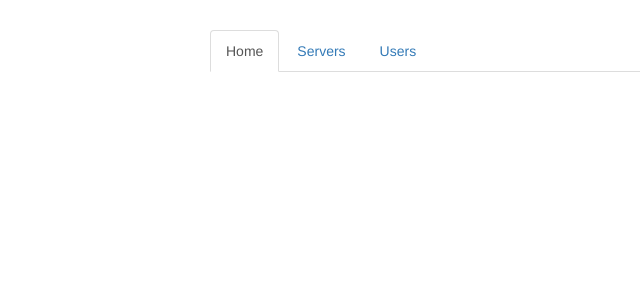
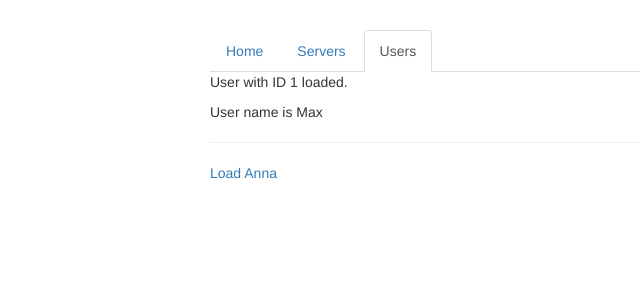
Before and after one commit to kklapczynski/Udemy_Angular8_The-Complete-Guide__routing, an Angular app: page /users/1/Max in a window 1280 px wide. Before the commit this address led to /. Shown: the top 300 px of the page, without its empty margins (55-695 px from the left). Built offline with nearby package versions, Linux system fonts and the light colour scheme.

Commit message:
135 Routing: navigation, route params.

```diff
--- a/src/app/app.component.html
+++ b/src/app/app.component.html
@@ -2,9 +2,9 @@
   <div class="row">
     <div class="col-xs-12 col-sm-10 col-md-8 col-sm-offset-1 col-md-offset-2">
       <ul class="nav nav-tabs">
-        <li role="presentation" class="active"><a routerLink="/">Home</a></li>
-        <li role="presentation"><a routerLink="/servers">Servers</a></li>
-        <li role="presentation"><a [routerLink]="['/users']">Users</a></li>
+        <li role="presentation" routerLinkActive="active" [routerLinkActiveOptions]="{ exact: true }"><a routerLink="/">Home</a></li>
+        <li role="presentation" routerLinkActive="active"><a routerLink="/servers">Servers</a></li>
+        <li role="presentation" routerLinkActive="active"><a [routerLink]="['/users']">Users</a></li>
       </ul>
     </div>
   </div>
--- a/src/app/app.module.ts
+++ b/src/app/app.module.ts
@@ -17,6 +17,7 @@ import { ServersService } from './servers/servers.service';
 const appRoutes = [
   { path: '', component: HomeComponent },
   { path: 'users', component: UsersComponent },
+  { path: 'users/:id/:name', component: UserComponent }, // 'id' custom specified name, that can be retrieved inside component; ':' marks that this is dynamic part of path
   { path: 'servers', component: ServersComponent }
 ]
 
--- a/src/app/home/home.component.html
+++ b/src/app/home/home.component.html
@@ -1,2 +1,3 @@
 <h4>Welcome to Server Manager 4.0</h4>
 <p>Manage your Servers and Users.</p>
+<button class="btn btn-primary" (click)="onLoadServers()">Load servers</button>
--- a/src/app/home/home.component.ts
+++ b/src/app/home/home.component.ts
@@ -1,4 +1,5 @@
 import { Component, OnInit } from '@angular/core';
+import { Router } from '@angular/router';
 
 @Component({
   selector: 'app-home',
@@ -7,9 +8,13 @@ import { Component, OnInit } from '@angular/core';
 })
 export class HomeComponent implements OnInit {
 
-  constructor() { }
+  constructor(private router: Router) { }
 
   ngOnInit() {
   }
 
+  onLoadServers() {
+    // move to servers tab
+    this.router.navigate(['/servers']);
+  }
 }
--- a/src/app/servers/servers.component.html
+++ b/src/app/servers/servers.component.html
@@ -10,6 +10,7 @@
     </div>
   </div>
   <div class="col-xs-12 col-sm-4">
+    <button class="btn btn-primary" (click)="onReload()">Reload</button>
     <app-edit-server></app-edit-server>
     <hr>
     <app-server></app-server>
--- a/src/app/servers/servers.component.ts
+++ b/src/app/servers/servers.component.ts
@@ -1,5 +1,6 @@
 import { Component, OnInit } from '@angular/core';
 import { ServersService } from './servers.service';
+import { Router, ActivatedRoute } from '@angular/router';
 
 @Component({
   selector: 'app-servers',
@@ -9,10 +10,17 @@ import { ServersService } from './servers.service';
 export class ServersComponent implements OnInit {
   private servers: {id: number, name: string, status: string}[] = [];
 
-  constructor(private serversService: ServersService) { }
+  constructor(private serversService: ServersService,
+              private router: Router,
+              private route: ActivatedRoute) { }
 
   ngOnInit() {
     this.servers = this.serversService.getServers();
   }
 
+  onReload() {
+    // this.router.navigate(['server'], { relativeTo: this.route}); // with relativeTo property we can set a url=path, to which relative (without "/") path will be added
+    this.router.navigate(['/']);
+  }
+
 }
--- a/src/app/users/user/user.component.html
+++ b/src/app/users/user/user.component.html
@@ -1,2 +1,4 @@
-<p>User with ID _ID_ loaded.</p>
-<p>User name is _NAME_</p>
+<p>User with ID {{user.id}} loaded.</p>
+<p>User name is {{user.name}}</p>
+<hr>
+<a [routerLink]="['/users', 3, 'Anna']">Load Anna</a>   <!-- changes url to '/users/3/Anna-->
--- a/src/app/users/user/user.component.ts
+++ b/src/app/users/user/user.component.ts
@@ -1,16 +1,35 @@
-import { Component, OnInit } from '@angular/core';
+import { Component, OnInit, OnDestroy } from '@angular/core';
+import { ActivatedRoute, Params } from '@angular/router';
+import { Subscription } from 'rxjs/Subscription';
 
 @Component({
   selector: 'app-user',
   templateUrl: './user.component.html',
   styleUrls: ['./user.component.css']
 })
-export class UserComponent implements OnInit {
+export class UserComponent implements OnInit, OnDestroy {
   user: {id: number, name: string};
+  routeParamsSubscription: Subscription;
 
-  constructor() { }
+  constructor(private route: ActivatedRoute) { }
 
   ngOnInit() {
+    this.user = {
+      id: this.route.snapshot.params['id'],
+      name: this.route.snapshot.params['name'], // snapshot ia done once, so user doesn't update when component is not reloaded e.g. when we change url programmatically
+    }
+
+    // need to use observable to update user data on url changes
+    this.routeParamsSubscription = this.route.params.subscribe(
+      (params: Params) => {
+        this.user.id = params['id'];
+        this.user.name = params['name'];
+      }
+    )
   }
 
+  // subscribtions generally should be removed when component destroyed (here - for route.params subscription Angular does it automatically)
+  ngOnDestroy() {
+    this.routeParamsSubscription.unsubscribe();
+  }
 }
```
